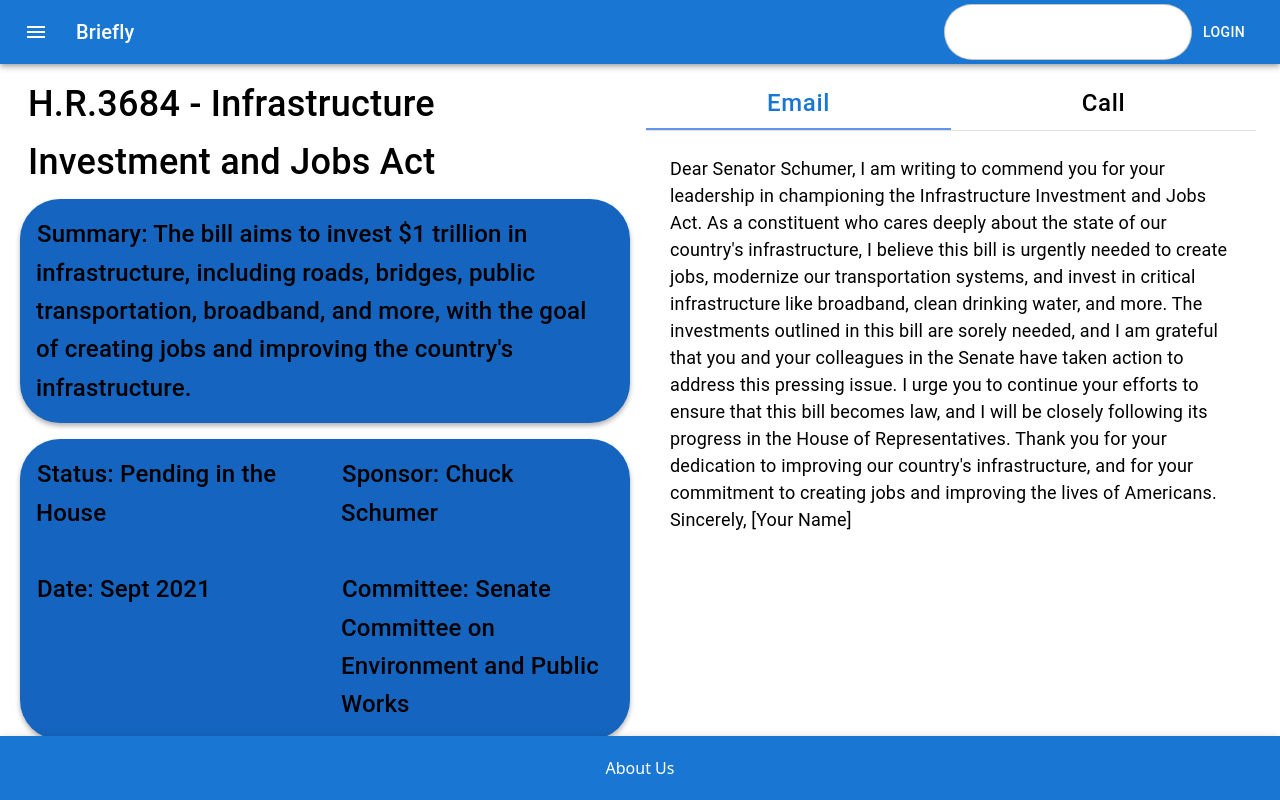
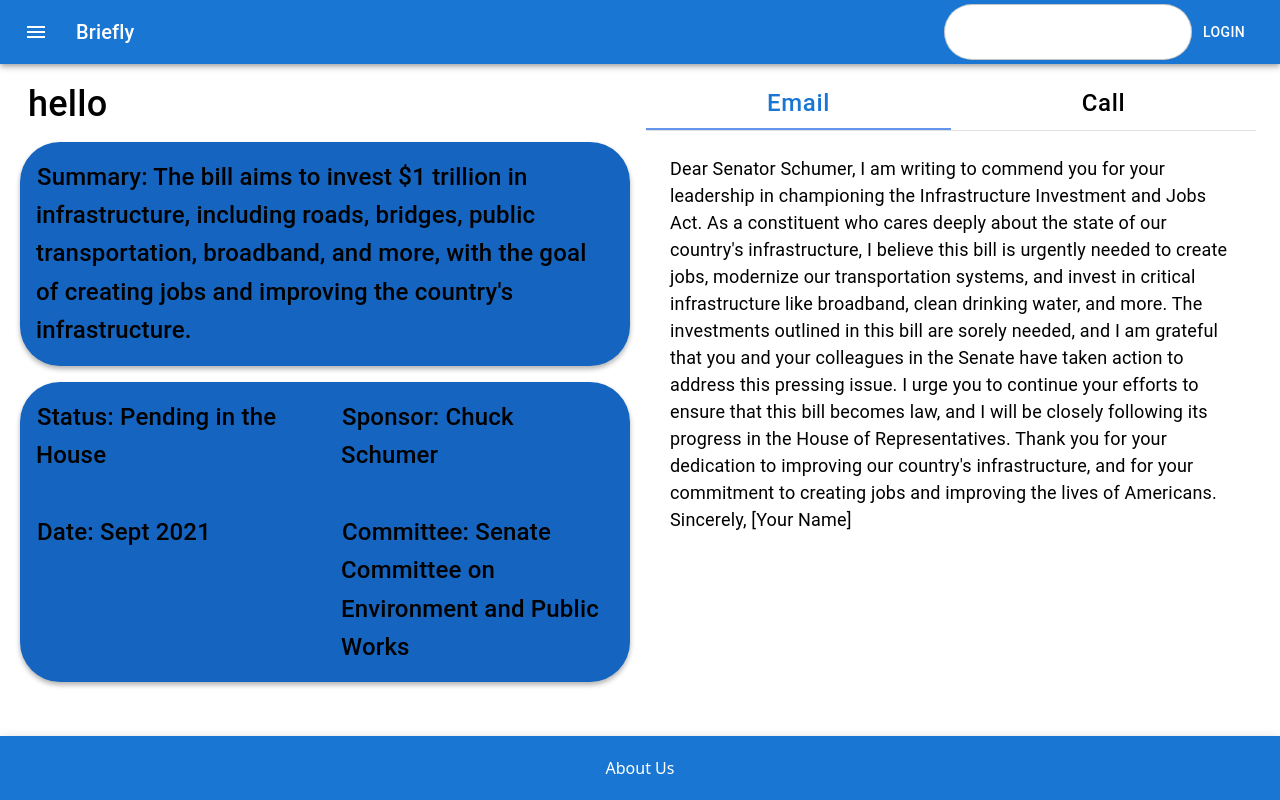
Before and after one commit to maxgonick/briefly, a Next.js app: page /bill in a window 1280 px wide. Built offline with nearby package versions, Linux system fonts and the light colour scheme.

Commit message:
initial API barebones

```diff
--- a/src/pages/bill.tsx
+++ b/src/pages/bill.tsx
@@ -1,4 +1,4 @@
-import React, { useEffect } from "react";
+import React, { useEffect, useState } from "react";
 import Header from "@/components/Header";
 import Footer from "@/components/Footer";
 import BillFullInfo from "@/components/BillFullInfo";
@@ -10,6 +10,9 @@ type Props = {};
 const Bill = (props: Props) => {
   const router = useRouter();
   const data = router.query.billId;
+  const [foo, setFoo] = useState({
+    title: "hello",
+  });
   useEffect(() => {
     const fetchData = async (billId: string) => {
       console.log("I am run");
@@ -18,6 +21,9 @@ const Bill = (props: Props) => {
         const result = await fetch(`/api/getBill?id=${billId}`);
         const resultJson = await result.json();
         console.log(resultJson);
+        setFoo({
+          title: resultJson.title,
+        });
       }
     };
     fetchData(data);
@@ -28,7 +34,7 @@ const Bill = (props: Props) => {
       <div className="flex flex-row w-auto justify-evenly">
         <div className="w-1/2 p-3">
           <BillFullInfo
-            billName="H.R.3684 - Infrastructure Investment and Jobs Act"
+            billName={foo.title}
             billStatus="Pending in the House"
             billDate="Sept 2021"
             billSponsor="Chuck Schumer"
```
